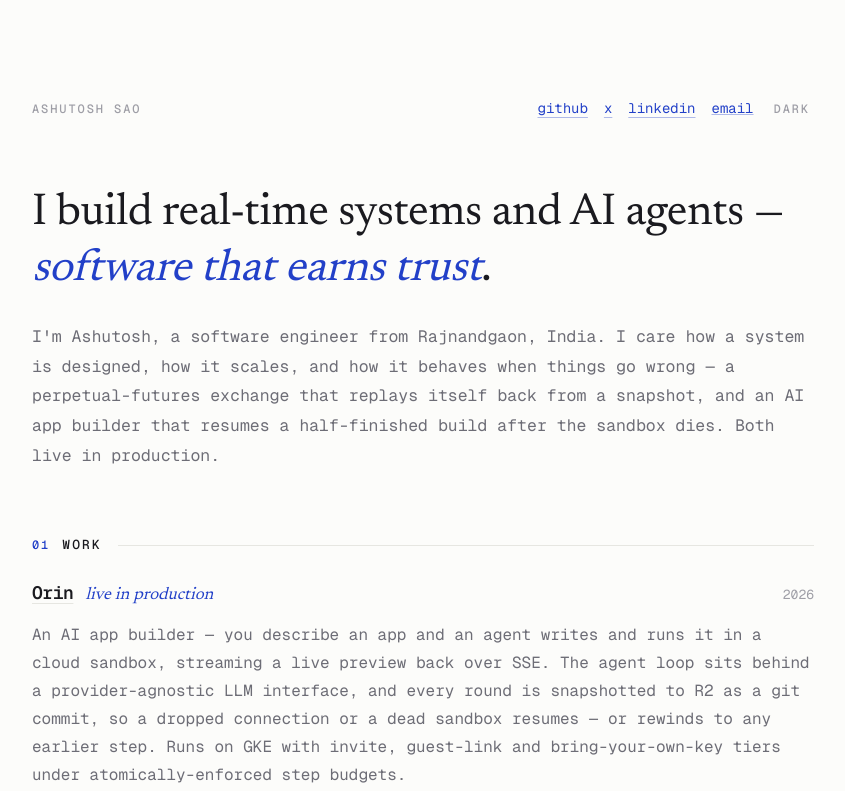
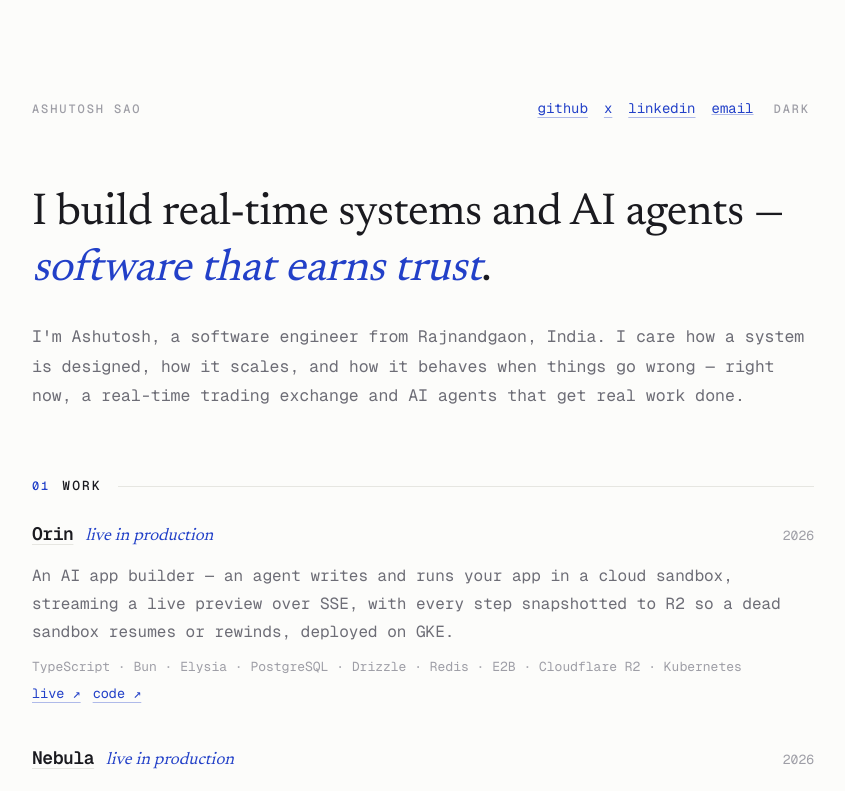
Before and after one commit to ashutoshsao/portfolio, a Next.js app: page / in a window 1280 px wide. Shown: the top 791 px of the page, without its empty margins (217-1062 px from the left). Built offline with nearby package versions, Linux system fonts and the light colour scheme; no server answers.

Commit message:
restore earlier hero intro and shorten Orin description

```diff
--- a/src/app/page.tsx
+++ b/src/app/page.tsx
@@ -35,10 +35,8 @@ export default function Home() {
           <p>
             I&apos;m Ashutosh, a software engineer from {site.location}. I
             care how a system is designed, how it scales, and how it behaves
-            when things go wrong — a perpetual-futures exchange that replays
-            itself back from a snapshot, and an AI app builder that resumes a
-            half-finished build after the sandbox dies. Both live in
-            production.
+            when things go wrong — right now, a real-time trading exchange and
+            AI agents that get real work done.
           </p>
         </div>
       </section>
--- a/src/data/site.ts
+++ b/src/data/site.ts
@@ -24,7 +24,7 @@ export const projects: WorkItem[] = [
     year: '2026',
     status: 'live in production',
     description:
-      'An AI app builder — you describe an app and an agent writes and runs it in a cloud sandbox, streaming a live preview back over SSE. The agent loop sits behind a provider-agnostic LLM interface, and every round is snapshotted to R2 as a git commit, so a dropped connection or a dead sandbox resumes — or rewinds to any earlier step. Runs on GKE with invite, guest-link and bring-your-own-key tiers under atomically-enforced step budgets.',
+      'An AI app builder — an agent writes and runs your app in a cloud sandbox, streaming a live preview over SSE, with every step snapshotted to R2 so a dead sandbox resumes or rewinds, deployed on GKE.',
     stack: ['TypeScript', 'Bun', 'Elysia', 'PostgreSQL', 'Drizzle', 'Redis', 'E2B', 'Cloudflare R2', 'Kubernetes'],
     code: 'https://github.com/ashutoshsao/orin',
     live: 'https://orin.ashutoshsao.com',
```
